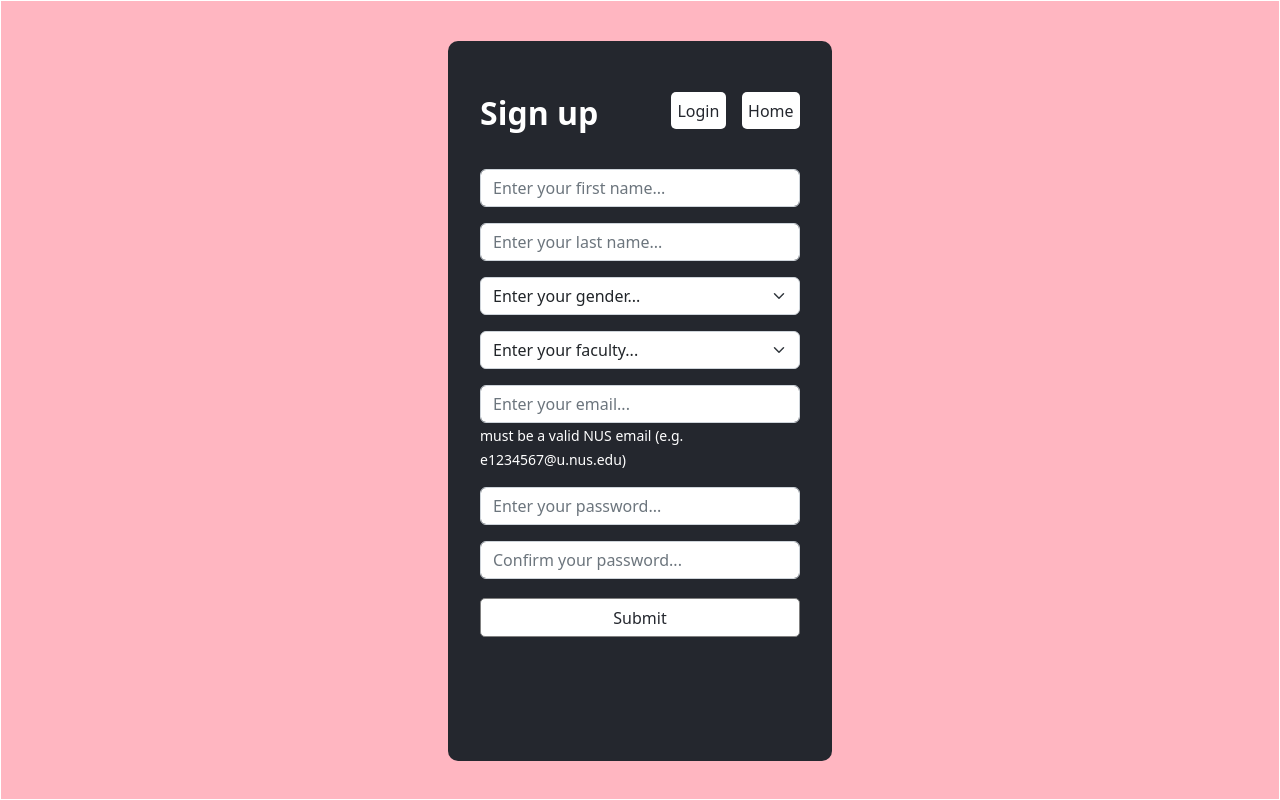
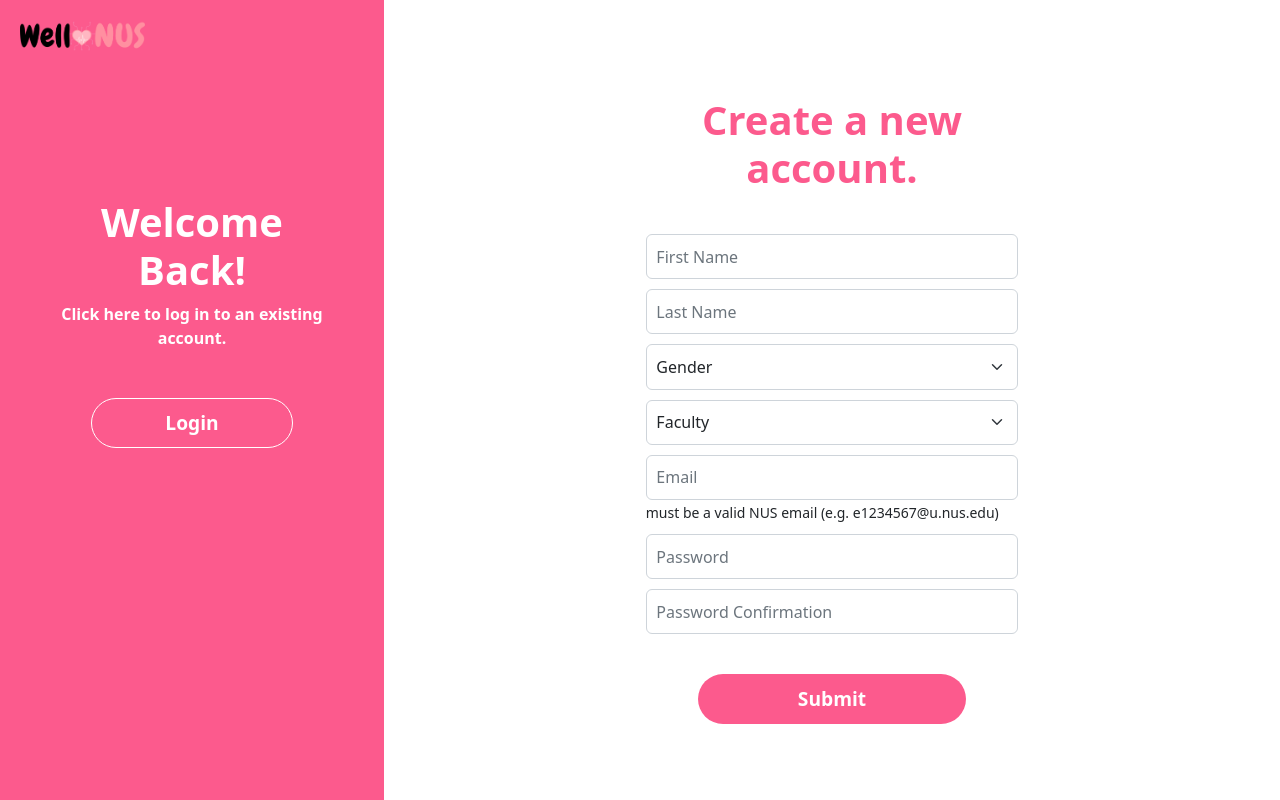
Before and after one commit to WellNUS/frontend, a React (Create React App) app: page /register in a window 1280 px wide. Built offline with nearby package versions, Linux system fonts and the light colour scheme.

Commit message:
Improve login and register UI

```diff
--- a/src/global.css
+++ b/src/global.css
@@ -2,5 +2,5 @@
     --theme-one: #24272e;
     --theme-two: white;
     --theme-three: #ffb6c1;
-    --theme-four: #900C3F;
+    --theme-four: #fc5a8d;
 }
--- a/src/views/components/form/FormField.tsx
+++ b/src/views/components/form/FormField.tsx
@@ -1,11 +1,12 @@
 import { Form } from "react-bootstrap";
 import { Field } from "../../../types/authentication/types";
+import "./form.css";
 
 function FormField(props: Field): React.ReactElement {
     const { id, type, label, placeholder, notes, choices } = props;
     if (type === "select") {
         return (
-            <Form.Select aria-label="Default select example" defaultValue={"DEFAULT"}>
+            <Form.Select className="form_select_control" defaultValue={"DEFAULT"}>
                 {
                     choices?.map((choice, key) => {
                         if (key === 0) {
@@ -18,9 +19,9 @@ function FormField(props: Field): React.ReactElement {
             </Form.Select>
         )
     }
-    return  <Form.Group className="mb-3" controlId={id}>
+    return  <Form.Group className="form_field_group" controlId={id}>
                 {/* <Form.Label>{label}</Form.Label> */}
-                <Form.Control type={type} placeholder={placeholder} />
+                <Form.Control type={type} placeholder={placeholder} className="form_field_control"/>
                 <small>{notes}</small>
             </Form.Group>
 }
--- a/src/views/components/form/GeneralForm.tsx
+++ b/src/views/components/form/GeneralForm.tsx
@@ -34,7 +34,7 @@ function GeneralForm(props: Props): React.ReactElement {
                     display={displayError}
                     onClose={closeError}
                 />
-                <button type="submit" className="btn link-button" style={{"border": "1px gray solid", "color": "var(--theme-one)"}}>
+                <button type="submit" className="login_btn">
                     Submit
                 </button>
             </form>
--- /dev/null
+++ b/src/views/components/form/form.css
@@ -0,0 +1,17 @@
+.form_field_group {
+    border-radius: 10px;
+    width: 97% !important;
+}
+
+.form_field_control {
+    padding: 0.6rem;
+    margin-top: 10px !important;
+}
+
+.form_select_control {
+    padding: 0.6rem;
+    border-radius: 6px;
+    width: 97%;
+    margin: 0 !important;
+    margin-top: 10px !important;
+}
--- a/src/views/pages/authentication/Login.tsx
+++ b/src/views/pages/authentication/Login.tsx
@@ -7,6 +7,8 @@ import "./authentication.css"
 import { UserDetails as UserDetailsType } from "../../../types/authentication/types";
 import { postRequestOptions } from "../../../api/fetch/requestOptions";
 import { config } from "../../../config";
+import { Button } from "react-bootstrap";
+import logo from "../../../static/icon/navIcons/logo.png";
 
 const Login = () => {
     const dispatch = useDispatch();
@@ -55,10 +57,20 @@ const Login = () => {
         return <div>You are already Logged In</div>;
     }
 
-    return  <div className="background">
-        <div className="container">
-            <div className="auth-title">Log in</div>
-            <div className="form-login">
+    return (
+        <div className="auth_container">
+            <div className="auth_left_col">
+                <div className="auth_logo_row">
+                    <img src={logo} alt="Logo"/>
+                </div>
+                <div className="auth_content_row">
+                    <h1>Are you new here?</h1>
+                    <p>Click here to create a new account.</p>
+                    <Button className="auth_btn">Register</Button>
+                </div>
+            </div>
+            <div className="auth_right_col">
+                <h1>Login to an existing account.</h1>
                 <GeneralForm
                     onSubmit={onSubmit}
                     fields={[
@@ -66,14 +78,14 @@ const Login = () => {
                             id: "email",
                             type: "email",
                             label: "Email",
-                            placeholder: "Enter your email...",
-                            notes: ""
+                            placeholder: "Email",
+                            notes: "Please enter only a valid NUS Email (e.g. E1234567@u.nus.edu)."
                         },
                         {
                             id: "password",
                             type: "password",
                             label: "Password",
-                            placeholder: "Enter your password...",
+                            placeholder: "Password",
                             notes: ""
                         }
                     ]}
@@ -82,20 +94,51 @@ const Login = () => {
                     closeError={() => setErrMsg("")}
                     hideSubmit={false}
                 />
-                <br />
-                <Link to="/register" className="no-decoration">
-                    <button className="link-button">
-                        Don't have an account? Click here!
-                    </button>
-                </Link>
-                <Link to="/" className="no-decoration">
-                    <button className="link-button">
-                        Go back to home page.
-                    </button>
-                </Link>
             </div>
         </div>
-    </div>
+    )
+
+    // return  <div className="background">
+    //     <div className="container">
+    //         <div className="auth-title">Log in</div>
+    //         <div className="form-login">
+                // <GeneralForm
+                //     onSubmit={onSubmit}
+                //     fields={[
+                //         {
+                //             id: "email",
+                //             type: "email",
+                //             label: "Email",
+                //             placeholder: "Enter your email...",
+                //             notes: ""
+                //         },
+                //         {
+                //             id: "password",
+                //             type: "password",
+                //             label: "Password",
+                //             placeholder: "Enter your password...",
+                //             notes: ""
+                //         }
+                //     ]}
+                //     error={errMsg}
+                //     displayError={errMsg !== ""}
+                //     closeError={() => setErrMsg("")}
+                //     hideSubmit={false}
+                // />
+    //             <br />
+    //             <Link to="/register" className="no-decoration">
+    //                 <button className="link-button">
+    //                     Don't have an account? Click here!
+    //                 </button>
+    //             </Link>
+    //             <Link to="/" className="no-decoration">
+    //                 <button className="link-button">
+    //                     Go back to home page.
+    //                 </button>
+    //             </Link>
+    //         </div>
+    //     </div>
+    // </div>
 }
 
 export default Login;
--- a/src/views/pages/authentication/Register.tsx
+++ b/src/views/pages/authentication/Register.tsx
@@ -7,6 +7,9 @@ import { UserDetails as UserDetailsType } from "../../../types/authentication/ty
 import "./authentication.css"
 import { postRequestOptions } from "../../../api/fetch/requestOptions";
 import { config } from "../../../config";
+import logo from "../../../static/icon/navIcons/logo.png";
+import { Button } from "react-bootstrap";
+
 
 const Register = () => {
     const dispatch = useDispatch();
@@ -67,24 +70,20 @@ const Register = () => {
         return <div>You are already logged in.</div>;
     }
 
-    return <div className="background flex-wrapper">
-        <div className="register-container">
-            <div className="register-header">
-                <div className="auth-title">Sign up</div>
-                <div className="auth-links">
-                    <Link to="/login" className="no-decoration">
-                        <button className="link-button">
-                            Login
-                        </button>
-                    </Link>
-                    <Link to="/" className="no-decoration">
-                        <button className="link-button">
-                            Home
-                        </button>
-                    </Link>
+    return (
+        <div className="auth_container auth_register">
+            <div className="auth_left_col">
+                <div className="auth_logo_row">
+                    <img src={logo} alt="Logo"/>
+                </div>
+                <div className="auth_content_row">
+                    <h1>Welcome Back!</h1>
+                    <p>Click here to log in to an existing account.</p>
+                    <Button className="auth_btn">Login</Button>
                 </div>
             </div>
-            <div className="form-register">
+            <div className="auth_right_col">
+                <h1>Create a new account.</h1>
                 <GeneralForm
                     onSubmit={onSubmit}
                     fields={[
@@ -92,24 +91,24 @@ const Register = () => {
                             id: "first_name",
                             type: "text",
                             label: "First name",
-                            placeholder: "Enter your first name...",
+                            placeholder: "First Name",
                             notes: ""
                         },
                         {
                             id: "last_name",
                             type: "text",
                             label: "Last name",
-                            placeholder: "Enter your last name...",
+                            placeholder: "Last Name",
                             notes: ""
                         },
                         {
                             id: "gender",
                             type: "select",
                             label: "Gender",
-                            placeholder: "Enter your gender...",
+                            placeholder: "Gender",
                             notes: "",
                             choices: [
-                                "Enter your gender...",
+                                "Gender",
                                 "M",
                                 "F",
                             ]
@@ -118,10 +117,10 @@ const Register = () => {
                             id: "faculty",
                             type: "select",
                             label: "Faculty",
-                            placeholder: "Enter your faculty...",
+                            placeholder: "Faculty",
                             notes: "",
                             choices: [
-                                "Enter your faculty...",
+                                "Faculty",
                                 "CHS",
                                 "BUSINESS",
                                 "COMPUTING",
@@ -138,21 +137,21 @@ const Register = () => {
                             id: "email",
                             type: "email",
                             label: "Email",
-                            placeholder: "Enter your email...",
+                            placeholder: "Email",
                             notes: "must be a valid NUS email (e.g. e1234567@u.nus.edu)"
                         },
                         {
                             id: "password",
                             type: "password",
                             label: "Password",
-                            placeholder: "Enter your password...",
+                            placeholder: "Password",
                             notes: ""
                         },
                         {
                             id: "password_confirmation",
                             type: "password",
                             label: "Password confirmation",
-                            placeholder: "Confirm your password...",
+                            placeholder: "Password Confirmation",
                             notes: ""
                         }
 
@@ -164,7 +163,97 @@ const Register = () => {
                 />
             </div>
         </div>
-    </div>
+    )
+
+    // return <div className="background flex-wrapper">
+    //     <div className="register-container">
+    //         <div className="register-header">
+    //             <div className="auth-title">Sign up</div>
+    //             <div className="auth-links">
+    //                 <Link to="/login" className="no-decoration">
+    //                     <button className="link-button">
+    //                         Login
+    //                     </button>
+    //                 </Link>
+    //                 <Link to="/" className="no-decoration">
+    //                     <button className="link-button">
+    //                         Home
+    //                     </button>
+    //                 </Link>
+    //             </div>
+    //         </div>
+    //         <div className="form-register">
+                // <GeneralForm
+                //     onSubmit={onSubmit}
+                //     fields={[
+                //         {
+                //             id: "first_name",
+                //             type: "text",
+                //             label: "First name",
+                //             placeholder: "Enter your first name...",
+                //             notes: ""
+                //         },
+                //         {
+                //             id: "last_name",
+                //             type: "text",
+                //             label: "Last name",
+                //             placeholder: "Enter your last name...",
+                //             notes: ""
+                //         },
+                //         {
+                //             id: "gender",
+                //             type: "select",
+                //             label: "Gender",
+                //             placeholder: "Enter your gender...",
+                //             notes: "",
+                //             choices: [
+                //                 "Enter your gender...",
+                //                 "M",
+                //                 "F",
+                //             ]
+                //         },
+                //         {
+                //             id: "faculty",
+                //             type: "select",
+                //             label: "Faculty",
+                //             placeholder: "Enter your faculty...",
+                //             notes: "",
+                //             choices: [
+                //                 "Enter your faculty...",
+                //                 "COMPUTING"
+                //             ]
+                //         },
+                //         {
+                //             id: "email",
+                //             type: "email",
+                //             label: "Email",
+                //             placeholder: "Enter your email...",
+                //             notes: "must be a valid NUS email (e.g. e1234567@u.nus.edu)"
+                //         },
+                //         {
+                //             id: "password",
+                //             type: "password",
+                //             label: "Password",
+                //             placeholder: "Enter your password...",
+                //             notes: ""
+                //         },
+                //         {
+                //             id: "password_confirmation",
+                //             type: "password",
+                //             label: "Password confirmation",
+                //             placeholder: "Confirm your password...",
+                //             notes: ""
+                //         }
+
+                //     ]}
+                //     error={errMsg}
+                //     displayError={errMsg !== ""}
+                //     closeError={() => setErrMsg("")}
+                //     hideSubmit={false}
+                // />
+    //         </div>
+    //     </div>
+    // </div>
 }
 
 export default Register;
--- a/src/views/pages/authentication/authentication.css
+++ b/src/views/pages/authentication/authentication.css
@@ -1,8 +1,109 @@
+.auth_container {
+    min-height: 100vh;
+    width: 100%;
+    display: flex;
+    flex-direction: row;
+}
+
+.auth_left_col {
+    width: 30%;
+    background-color: var(--theme-four);
+}
+
+.auth_left_col .auth_logo_row {
+    height: 70px;
+    padding: 20px;
+}
+
+.auth_left_col .auth_content_row {
+    height: calc(100% - 70px);
+    padding: 8rem 3rem;
+    text-align: center;
+}
+
+.auth_content_row .auth_btn {
+    margin: 0 !important;
+    margin-top: 2rem !important;
+    color: var(--theme-two);
+    background-color: var(--theme-four);
+    border: 1px var(--theme-two) solid;
+    border-radius: 50px;
+    width: 70%;
+    height: 50px;
+    font-size: 1.2rem;
+    font-weight: 600;
+}
+
+.auth_content_row .auth_btn:hover {
+    background-color: var(--theme-two);
+    color: var(--theme-four);
+}
+
+.auth_right_col {
+    width: 70%;
+    padding: 5% 20%;
+}
+
+.auth_right_col h1 {
+    color: var(--theme-four);
+    margin: 2rem 0 5rem 0;
+    text-align: center;
+}
+
+.auth_register .auth_right_col h1 {
+    color: var(--theme-four);
+    margin: 2rem 0 2rem 0;
+    text-align: center;
+}
+
+form {
+    display: flex;
+    flex-direction: column;
+    align-items: center;
+}
+
+form .login_btn {
+    border: none !important;
+    background-color: var(--theme-four);
+    margin-top: 40px;
+    height: 50px;
+    width: 70%;
+    color: var(--theme-two);
+    border-radius: 50px;
+    padding: 0.4rem;
+    font-size: 1.2rem;
+    font-weight: 600;
+}
+
+form .login_btn:hover,
+form .login_btn:focus {
+    background-color: var(--theme-three);
+    color: var(--theme-two);
+}
+
+
+
+
+
+
+
+
+
+
+
+
+
+
+
+
+
+/* original styles */
+
 .background {
-    background-color: var(--theme-three);
+    background-color: var(--theme-four);
     height: 100vh;
     width: 100vw;
-    border: 1px var(--theme-two) solid;
+    border: 1px var(--theme-four) solid;
 }
 
 .flex-wrapper {
--- a/src/views/pages/home/home.css
+++ b/src/views/pages/home/home.css
@@ -57,7 +57,7 @@
 }
 
 .home_top_row_left_col p {
-    color: var(--theme-one);
+    color: var(--theme-two);
 }
 
 .home_top_row_left_col_subheading {
```
